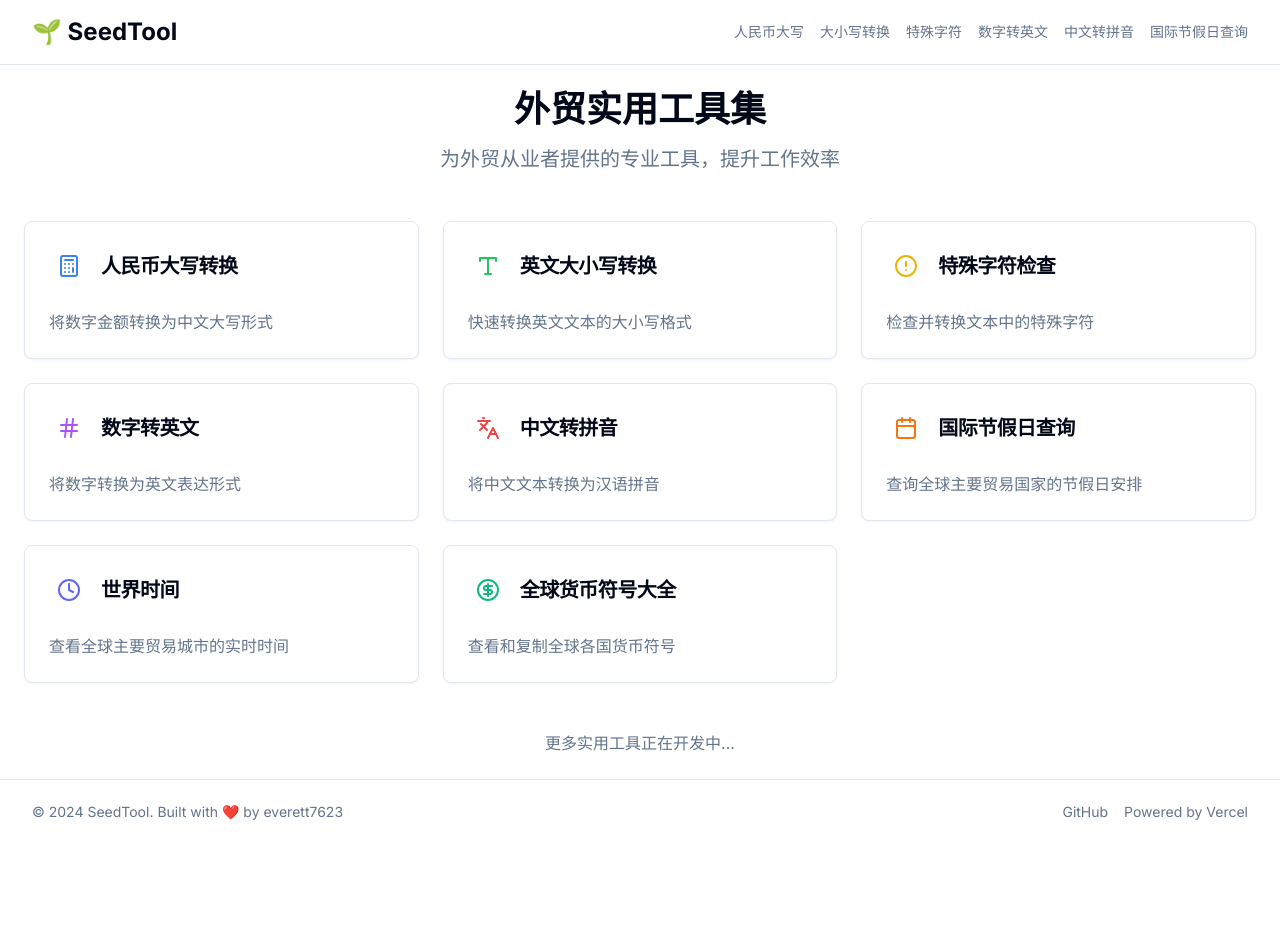
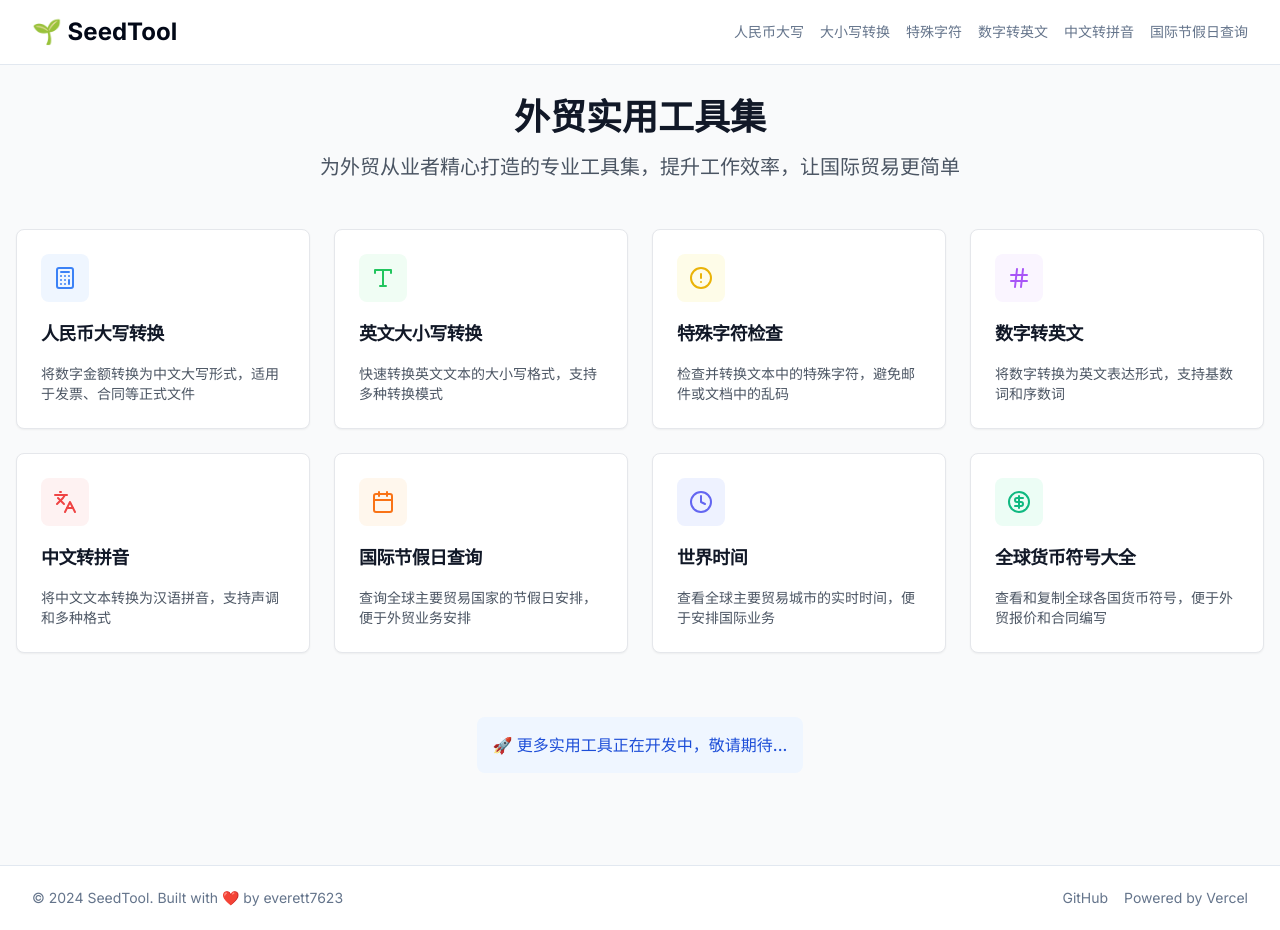
Before and after one commit to everett7623/Globokit, a Next.js app: page / in a window 1280 px wide. Before the commit the page ends 844 px from the top, so only its background shows below. Built offline with nearby package versions, Linux system fonts and the light colour scheme.

Commit message:
Update page.tsx

```diff
--- a/app/page.tsx
+++ b/app/page.tsx
@@ -1,6 +1,6 @@
 // 路径: seedtool/app/page.tsx
 // 更新时间: 2025-07-21
-// 说明: 添加了世界时间工具
+// 说明: 优化布局，统一样式
 
 import Link from 'next/link'
 import { Card, CardContent, CardDescription, CardHeader, CardTitle } from '@/components/ui/card'
@@ -18,88 +18,101 @@ import {
 const tools = [
   {
     title: '人民币大写转换',
-    description: '将数字金额转换为中文大写形式',
+    description: '将数字金额转换为中文大写形式，适用于发票、合同等正式文件',
     icon: Calculator,
     href: '/tools/rmb-converter',
-    color: 'text-blue-500'
+    color: 'text-blue-500',
+    bgColor: 'bg-blue-50'
   },
   {
     title: '英文大小写转换',
-    description: '快速转换英文文本的大小写格式',
+    description: '快速转换英文文本的大小写格式，支持多种转换模式',
     icon: Type,
     href: '/tools/text-case',
-    color: 'text-green-500'
+    color: 'text-green-500',
+    bgColor: 'bg-green-50'
   },
   {
     title: '特殊字符检查',
-    description: '检查并转换文本中的特殊字符',
+    description: '检查并转换文本中的特殊字符，避免邮件或文档中的乱码',
     icon: AlertCircle,
     href: '/tools/special-char',
-    color: 'text-yellow-500'
+    color: 'text-yellow-500',
+    bgColor: 'bg-yellow-50'
   },
   {
     title: '数字转英文',
-    description: '将数字转换为英文表达形式',
+    description: '将数字转换为英文表达形式，支持基数词和序数词',
     icon: Hash,
     href: '/tools/number-to-english',
-    color: 'text-purple-500'
+    color: 'text-purple-500',
+    bgColor: 'bg-purple-50'
   },
   {
     title: '中文转拼音',
-    description: '将中文文本转换为汉语拼音',
+    description: '将中文文本转换为汉语拼音，支持声调和多种格式',
     icon: Languages,
     href: '/tools/pinyin',
-    color: 'text-red-500'
+    color: 'text-red-500',
+    bgColor: 'bg-red-50'
   },
   {
     title: '国际节假日查询',
-    description: '查询全球主要贸易国家的节假日安排',
+    description: '查询全球主要贸易国家的节假日安排，便于外贸业务安排',
     icon: Calendar,
     href: '/tools/holiday-query',
-    color: 'text-orange-500'
+    color: 'text-orange-500',
+    bgColor: 'bg-orange-50'
   },
   {
     title: '世界时间',
-    description: '查看全球主要贸易城市的实时时间',
+    description: '查看全球主要贸易城市的实时时间，便于安排国际业务',
     icon: Clock,
     href: '/tools/world-time',
-    color: 'text-indigo-500'
+    color: 'text-indigo-500',
+    bgColor: 'bg-indigo-50'
   },
   {
     title: '全球货币符号大全',
-    description: '查看和复制全球各国货币符号',
+    description: '查看和复制全球各国货币符号，便于外贸报价和合同编写',
     icon: CircleDollarSign,
     href: '/tools/currency-symbols',
-    color: 'text-emerald-500'
+    color: 'text-emerald-500',
+    bgColor: 'bg-emerald-50'
   }
 ]
 
 export default function HomePage() {
   return (
-    <div className="container mx-auto p-6 max-w-7xl">
+    <div className="min-h-screen bg-gray-50">
+      <div className="container mx-auto px-4 py-8 max-w-7xl">
+        {/* 头部区域 */}
         <div className="text-center mb-12">
-        <h1 className="text-4xl font-bold mb-4">外贸实用工具集</h1>
-        <p className="text-xl text-muted-foreground">
-          为外贸从业者提供的专业工具，提升工作效率
+          <h1 className="text-4xl font-bold mb-4 text-gray-900">外贸实用工具集</h1>
+          <p className="text-xl text-gray-600 max-w-3xl mx-auto">
+            为外贸从业者精心打造的专业工具集，提升工作效率，让国际贸易更简单
           </p>
         </div>
 
-      <div className="grid gap-6 md:grid-cols-2 lg:grid-cols-3">
+        {/* 工具卡片网格 */}
+        <div className="grid gap-6 md:grid-cols-2 lg:grid-cols-3 xl:grid-cols-4">
           {tools.map((tool) => {
             const Icon = tool.icon
             return (
-            <Link key={tool.href} href={tool.href}>
-              <Card className="h-full transition-all hover:shadow-lg hover:-translate-y-1 cursor-pointer">
-                <CardHeader>
-                  <div className="flex items-center space-x-3">
-                    <div className={`p-2 rounded-lg bg-background ${tool.color}`}>
+              <Link key={tool.href} href={tool.href} className="group">
+                <Card className="h-full transition-all duration-300 hover:shadow-xl hover:-translate-y-1 cursor-pointer border-gray-200 overflow-hidden">
+                  <CardHeader className="pb-4">
+                    <div className="flex items-start justify-between mb-3">
+                      <div className={`p-3 rounded-lg ${tool.bgColor} ${tool.color} transition-transform duration-300 group-hover:scale-110`}>
                         <Icon className="h-6 w-6" />
                       </div>
-                    <CardTitle className="text-xl">{tool.title}</CardTitle>
                     </div>
+                    <CardTitle className="text-lg font-semibold text-gray-900 group-hover:text-blue-600 transition-colors">
+                      {tool.title}
+                    </CardTitle>
                   </CardHeader>
                   <CardContent>
-                  <CardDescription className="text-base">
+                    <CardDescription className="text-sm text-gray-600 line-clamp-2">
                       {tool.description}
                     </CardDescription>
                   </CardContent>
@@ -109,8 +122,14 @@ export default function HomePage() {
           })}
         </div>
 
-      <div className="mt-12 text-center text-muted-foreground">
-        <p>更多实用工具正在开发中...</p>
+        {/* 底部信息 */}
+        <div className="mt-16 text-center">
+          <div className="inline-flex items-center justify-center p-4 bg-blue-50 rounded-lg">
+            <p className="text-blue-700 font-medium">
+              🚀 更多实用工具正在开发中，敬请期待...
+            </p>
+          </div>
+        </div>
       </div>
     </div>
   )
```
Lines whose indentation alone changed are shown as unchanged.
